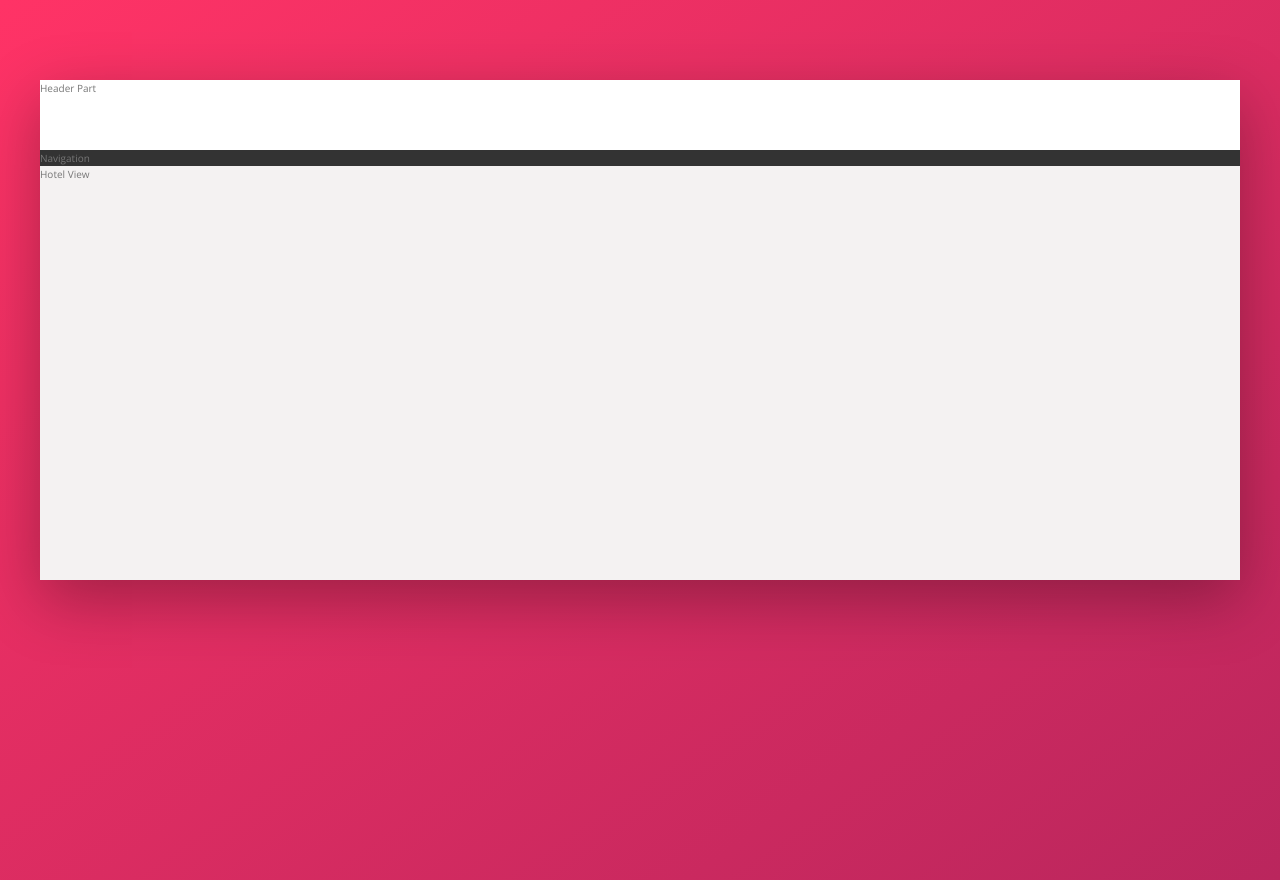
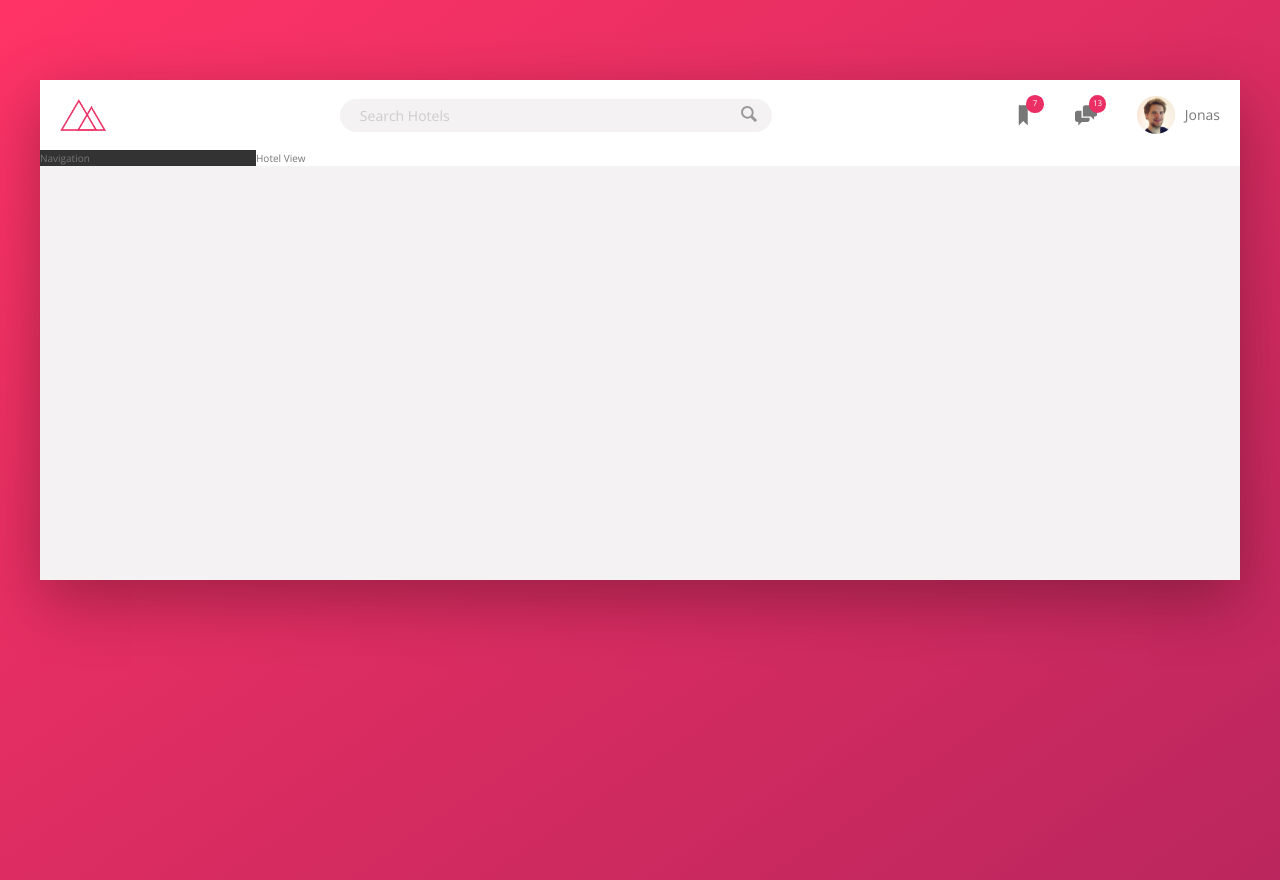
Before and after one commit to thabermeyer/trillo-project, a website: page app/index.html in a window 1280 px wide. Drawn offline with nearby package versions, Linux system fonts and the light colour scheme.

Commit message:
Set header

```diff
--- a/app/assets/styles/base/_global.scss
+++ b/app/assets/styles/base/_global.scss
@@ -34,7 +34,7 @@ body {
     background-color: var(--color-gray-light-2);
     box-shadow: var(--shadow-dark);
 
-    //for testing only
+    // for testing only
     min-height: 50rem;
 
 }
--- /dev/null
+++ b/app/assets/styles/components/_search.scss
@@ -0,0 +1,76 @@
+.search {
+
+    flex: 0 0 40%;
+
+    display: flex;
+    align-items: center; // centers along cross-axis
+    justify-content: center; // centers along main-axis
+
+    &__input {
+
+        font-family: inherit;
+        font-size: inherit; // inherited from the _header layout, since it's the parent element
+        color: inherit;
+        background-color: var(--color-gray-light-2);
+        border: none;
+        border-radius: 10rem;
+        padding: .7rem 2rem;
+        margin-right: -3.25rem;
+        width: 90%;
+        transition: all .2s;
+
+        &:focus {
+
+            outline: none;
+            background-color: var(--color-gray-light-3);
+            width: 100%;
+
+        }
+
+        &::-webkit-input-placeholder {
+
+            font-weight: 100;
+            color: var(--color-gray-light-4);
+
+        }
+
+    }
+
+    /* when the input is focused on, its child (the button) has this happen to it */
+
+    &__input:focus + &__button {
+
+        background-color: var(--color-gray-light-3);
+
+    }
+
+    &__button {
+
+        border: none;
+        background-color: var(--color-gray-light-2);
+
+        &:focus {
+
+            outline: none;
+
+        }
+
+        /* this creates the effect of the button being "pushed down" when you click on it */
+
+        &:active {
+
+            transform: translateY(.2rem);
+
+        }
+
+    }
+
+    &__icon {
+
+        height: 2rem;
+        width: 2rem;
+        fill: var(--color-gray-dark-3);
+
+    }
+
+}
--- /dev/null
+++ b/app/assets/styles/components/_user-nav.scss
@@ -0,0 +1,71 @@
+.user-nav {
+
+    display: flex; // creates a flex container and puts the three items side-by-side
+    align-items: center;
+    align-self: stretch; // makes it so each of the items in the container fill the whole given space
+
+    /* this selects only the direct children of .user-nav (three total) */
+
+    & > * {
+
+        padding: 0 2rem;
+        cursor: pointer;
+        height: 100%; // fixes the issue you see when you hover and the color changes only for size of the icon
+
+        /* this vertically centers the icons and user picture within their container */
+
+        display: flex;
+        align-items: center;
+
+    }
+
+    & > *:hover {
+
+        background-color: var(--color-gray-light-2);
+
+    }
+
+    &__icon-box {
+
+        position: relative;
+
+    }
+
+    &__icon {
+
+        height: 2.25rem;
+        width: 2.25rem;
+        fill: var(--color-gray-dark-2); // this is how you change the color of the icon
+
+    }
+
+    &__notification {
+
+        font-size: .8rem;
+        height: 1.75rem;
+        width: 1.75rem;
+        border-radius: 50%;
+        background-color: var(--color-primary);
+        color: var(--color-white);
+        position: absolute;
+        top: 1.5rem;
+        right: 1.1rem;
+
+        /* this centers the notification number both horizontally (justify) and vertically (align) */
+
+        display: flex;
+        justify-content: center;
+        align-items: center;
+
+
+    }
+
+    &__user-photo {
+
+        height: 3.75rem;
+        border-radius: 50%;
+        margin-right: 1rem;
+
+    }
+
+}
--- a/app/assets/styles/layout/_header.scss
+++ b/app/assets/styles/layout/_header.scss
@@ -1,7 +1,19 @@
 .header {
 
+    font-size: 1.4rem;
     height: 7rem;
     background-color: var(--color-white);
     border-bottom: var(--color-gray-light-2);
 
+    display: flex;
+    justify-content: space-between; // aligns the three children of .header at the left, center, and right positions
+    align-items: center;
+
+    &__logo {
+
+        height: 3.25rem;
+        margin-left: 2rem;
+
+    }
+
 }
--- a/app/assets/styles/styles.scss
+++ b/app/assets/styles/styles.scss
@@ -7,6 +7,9 @@
 @import "base/_typography";
 @import "base/_utilities";
 
+@import "components/_search";
+@import "components/_user-nav";
+
 @import "layout/_header";
 @import "layout/_main-content";
 @import "layout/_sidebar";
--- a/app/index.html
+++ b/app/index.html
@@ -19,7 +19,58 @@
 
             <header class="header">
 
-                Header Part
+                <img src="assets/images/logo.png" alt="Trillo Logo" class="header__logo">
+
+                <form action="#" class="search">
+
+                    <input type="text" class="search__input" placeholder="Search Hotels">
+
+                    <button class="search__button">
+
+                        <svg class="search__icon">
+
+                            <use xlink:href="assets/images/sprites/sprite.svg#icon-magnifying-glass"></use>
+
+                        </svg>
+
+                    </button>
+
+                </form>
+
+                <nav class="user-nav">
+
+                    <div class="user-nav__icon-box">
+
+                        <svg class="user-nav__icon">
+
+                            <use xlink:href="assets/images/sprites/sprite.svg#icon-bookmark"></use>
+
+                        </svg>
+
+                        <span class="user-nav__notification">7</span>
+
+                    </div>
+
+                    <div class="user-nav__icon-box">
+
+                        <svg class="user-nav__icon">
+
+                            <use xlink:href="assets/images/sprites/sprite.svg#icon-chat"></use>
+
+                        </svg>
+
+                        <span class="user-nav__notification">13</span>
+
+                    </div>
+
+                    <div class="user-nav__user">
+
+                        <img src="assets/images/user.jpg" alt="User Photo" class="user-nav__user-photo">
+                        <span class="user-nav__user-name">Jonas</span>
+
+                    </div>
+
+                </nav>
 
             </header>
 
```
Also changed, not shown: app/assets/images/icons/aircraft-take-off.svg (added), app/assets/images/icons/bookmark.svg (added), app/assets/images/icons/chat.svg (added), app/assets/images/icons/chevron-thin-right.svg (added), app/assets/images/icons/home.svg (added), app/assets/images/icons/key.svg (added), app/assets/images/icons/location-pin.svg (added), app/assets/images/icons/magnifying-glass.svg (added), app/assets/images/icons/map.svg (added), app/assets/images/icons/star.svg (added), app/assets/images/sprite.svg (deleted), app/assets/images/sprites/sprite.svg (added), app/temp/styles/styles.css.
